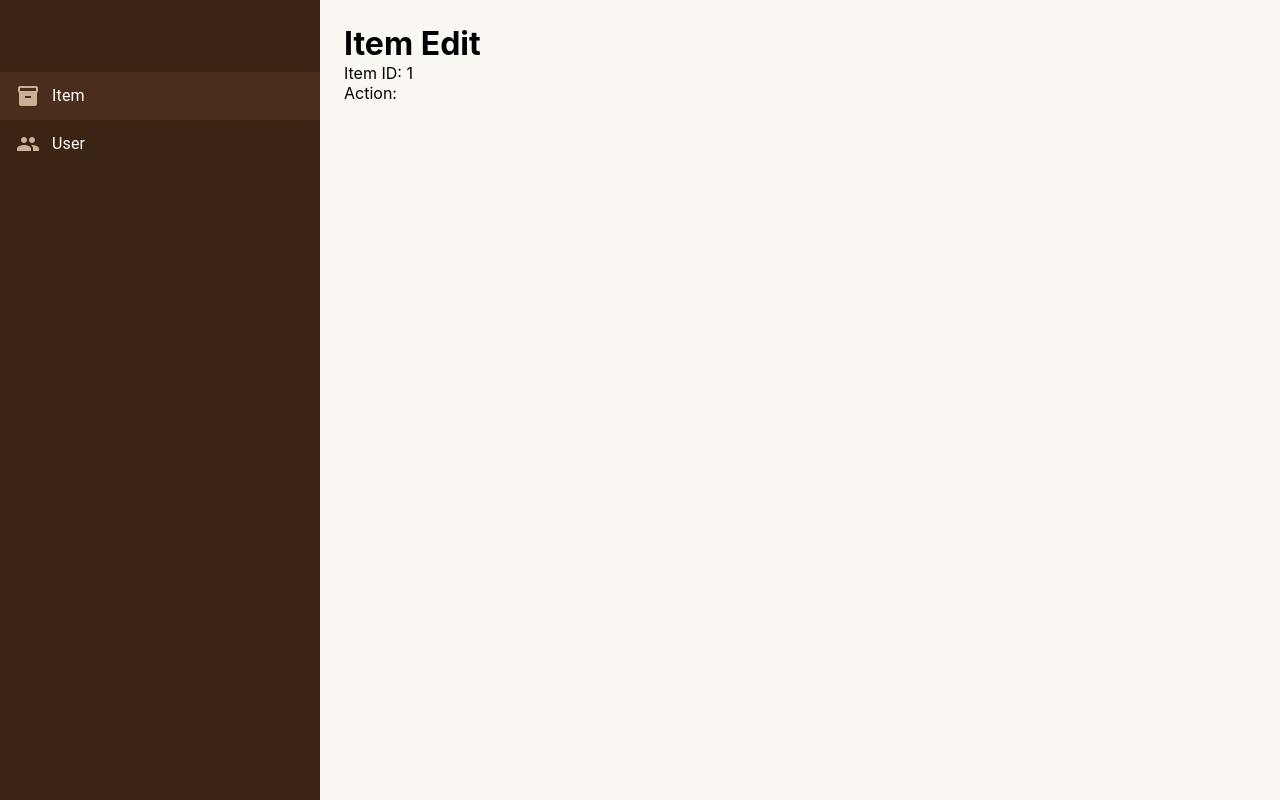
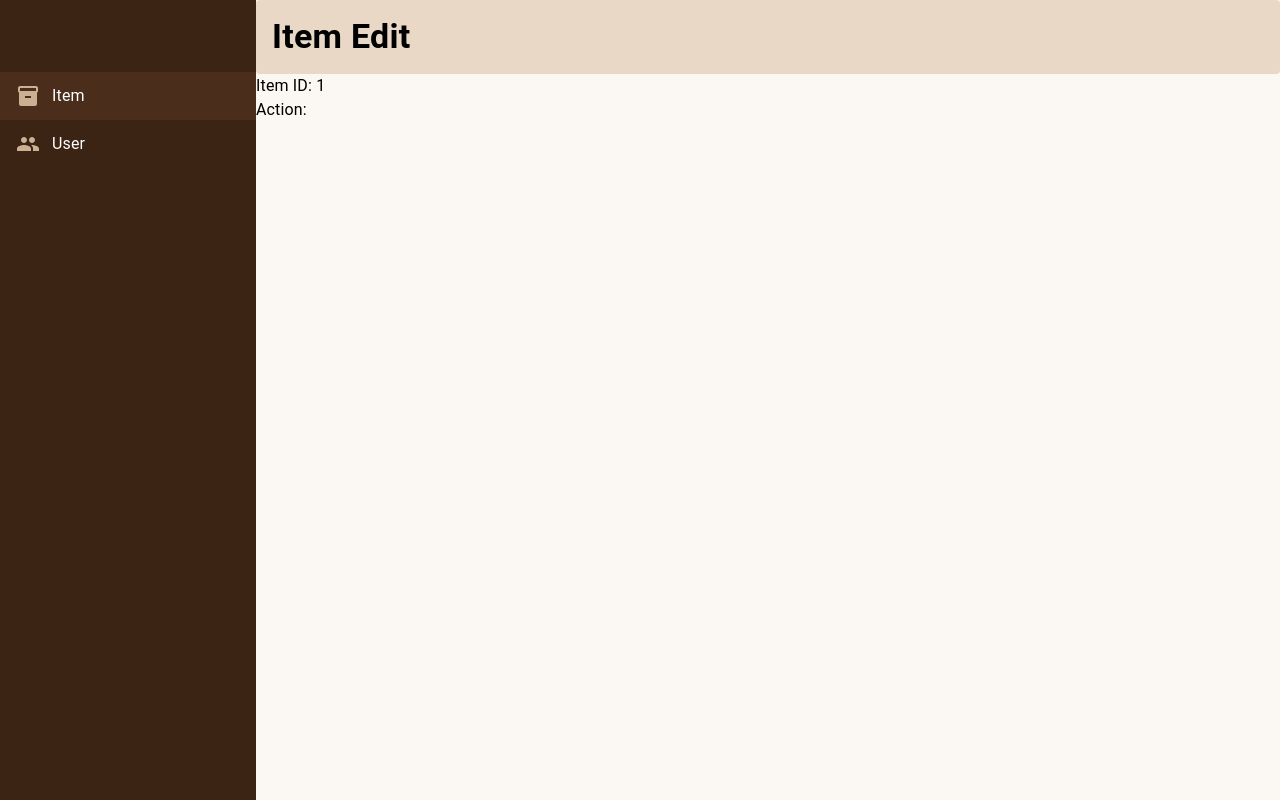
Before and after one commit to YonathanIsBack/take-one-pos-web, a React (Vite) app: page /item/1/edit in a window 1280 px wide. Built offline with nearby package versions, Linux system fonts and the light colour scheme.

Commit message:
Create title component

```diff
--- a/package.json
+++ b/package.json
@@ -25,6 +25,7 @@
   "devDependencies": {
     "@types/react": "^19.2.18",
     "@types/react-dom": "^19.2.5",
-    "@vitejs/plugin-react": "^6.1.0"
+    "@vitejs/plugin-react": "^6.1.0",
+    "prettier": "^3.9.6"
   }
 }
--- a/src/commons/Layout.tsx
+++ b/src/commons/Layout.tsx
@@ -1,16 +1,16 @@
-import { Outlet } from 'react-router-dom'
-import { Box } from '@mui/material'
-import Sidebar from './Sidebar'
+import { Outlet } from "react-router-dom";
+import { Box } from "@mui/material";
+import Sidebar from "./Sidebar";
 
 function Layout() {
   return (
-    <Box sx={{ display: 'flex', height: '100vh' }}>
+    <Box sx={{ display: "flex", height: "100vh" }}>
       <Sidebar />
-      <Box sx={{ width: '75%', p: 3 }}>
+      <Box sx={{ width: "80%" }}>
         <Outlet />
       </Box>
     </Box>
-  )
+  );
 }
 
-export default Layout
+export default Layout;
--- a/src/commons/Sidebar.tsx
+++ b/src/commons/Sidebar.tsx
@@ -10,7 +10,7 @@ const menuItems = [
 
 function Sidebar() {
   return (
-    <Box sx={{ width: '25%', height: '100vh', bgcolor: 'var(--color-primary)', color: 'var(--color-white)' }}>
+    <Box sx={{ width: '20%', height: '100vh', bgcolor: 'var(--color-primary)', color: 'var(--color-white)' }}>
       <Toolbar />
       <List>
         {menuItems.map((item) => (
--- /dev/null
+++ b/src/commons/Title.tsx
@@ -0,0 +1,17 @@
+import { Box, Typography } from '@mui/material'
+
+interface TitleProps {
+  titleText: string
+}
+
+function Title({ titleText }: TitleProps) {
+  return (
+    <Box sx={{ flexShrink: 0, bgcolor: 'var(--color-neutral-muted)', p: 2, borderRadius: 1 }}>
+      <Typography variant="h4" sx={{ fontWeight: 'bold' }}>
+        {titleText}
+      </Typography>
+    </Box>
+  )
+}
+
+export default Title
--- a/src/constants/Url.ts
+++ b/src/constants/Url.ts
@@ -1,2 +1,2 @@
-export const BASE_API_URL = 'https://mocki.io/v1/31004df9-de5f-4706-91d9-b1186d67dd87'
-export const API_ITEM = `${BASE_API_URL}`
+export const BASE_API_URL = 'http://localhost:3000'
+export const API_ITEM = `${BASE_API_URL}/items`
--- a/src/pages/ItemDetailPage.tsx
+++ b/src/pages/ItemDetailPage.tsx
@@ -1,13 +1,17 @@
-import { useParams, useSearchParams } from 'react-router-dom'
+import { useParams } from 'react-router-dom'
+import { Box, Typography } from '@mui/material'
+import Title from '../commons/Title'
 
 function ItemDetailPage() {
   const { id } = useParams<{ id: string }>()
 
   return (
-    <div>
-      <h1>Item Detail</h1>
-      <p>Item ID: {id}</p>
-    </div>
+    <Box sx={{ display: 'flex', flexDirection: 'column', height: '100%' }}>
+      <Title titleText="Item Detail" />
+      <Box sx={{ flex: 1, overflow: 'auto' }}>
+        <Typography>Item ID: {id}</Typography>
+      </Box>
+    </Box>
   )
 }
 
--- a/src/pages/ItemEditPage.tsx
+++ b/src/pages/ItemEditPage.tsx
@@ -1,4 +1,6 @@
 import { useParams, useSearchParams } from 'react-router-dom'
+import { Box, Typography } from '@mui/material'
+import Title from '../commons/Title'
 
 function ItemEditPage() {
   const { id } = useParams<{ id: string }>()
@@ -6,11 +8,13 @@ function ItemEditPage() {
   const action = searchParams.get('action')
 
   return (
-    <div>
-      <h1>Item Edit</h1>
-      <p>Item ID: {id}</p>
-      <p>Action: {action}</p>
-    </div>
+    <Box sx={{ display: 'flex', flexDirection: 'column', height: '100%' }}>
+      <Title titleText="Item Edit" />
+      <Box sx={{ flex: 1, overflow: 'auto' }}>
+        <Typography>Item ID: {id}</Typography>
+        <Typography>Action: {action}</Typography>
+      </Box>
+    </Box>
   )
 }
 
--- a/src/pages/ItemPage.tsx
+++ b/src/pages/ItemPage.tsx
@@ -1,8 +1,9 @@
 import { useEffect, useState } from 'react'
 import { useNavigate } from 'react-router-dom'
-import { Box, Button, Paper, Table, TableBody, TableCell, TableContainer, TableHead, TableRow, Typography } from '@mui/material'
+import { Box, Button, Table, TableBody, TableCell, TableContainer, TableHead, TableRow, Typography } from '@mui/material'
 import { API_ITEM } from '../constants/Url'
 import { Item } from '../constants/Type'
+import Title from '../commons/Title'
 
 function ItemPage() {
   const [items, setItems] = useState<Item[]>([])
@@ -30,16 +31,14 @@ function ItemPage() {
     navigate(`/item/${id}?action=EDIT`)
   }
 
-  if (loading) {
-    return <Typography>Loading...</Typography>
-  }
-
   return (
-    <Box>
-      <Typography variant="h4" gutterBottom>
-        Item Management
-      </Typography>
-      <TableContainer component={Paper}>
+    <Box sx={{ display: 'flex', flexDirection: 'column', height: '100%' }}>
+      <Title titleText="Item Management" />
+      <Box sx={{ flex: 1, overflow: 'auto' }}>
+        {loading ? (
+          <Typography>Loading...</Typography>
+        ) : (
+          <TableContainer>
             <Table>
               <TableHead>
                 <TableRow>
@@ -62,11 +61,7 @@ function ItemPage() {
                       >
                         Detail
                       </Button>
-                  <Button
-                    variant="outlined"
-                    size="small"
-                    onClick={() => handleEdit(item.id)}
-                  >
+                      <Button variant="outlined" size="small" onClick={() => handleEdit(item.id)}>
                         Edit
                       </Button>
                     </TableCell>
@@ -75,6 +70,8 @@ function ItemPage() {
               </TableBody>
             </Table>
           </TableContainer>
+        )}
+      </Box>
     </Box>
   )
 }
--- a/src/pages/UserPage.tsx
+++ b/src/pages/UserPage.tsx
@@ -1,8 +1,14 @@
+import { Box, Typography } from '@mui/material'
+import Title from '../commons/Title'
+
 function UserPage() {
   return (
-    <div>
-      <h1>User Management</h1>
-    </div>
+    <Box sx={{ display: 'flex', flexDirection: 'column', height: '100%' }}>
+      <Title titleText="User Management" />
+      <Box sx={{ flex: 1, overflow: 'auto' }}>
+        <Typography>Content goes here</Typography>
+      </Box>
+    </Box>
   )
 }
 
```
Also changed, not shown: 2 other files (tests, documents, lock files or other folders). Lines whose indentation alone changed are shown as unchanged.
